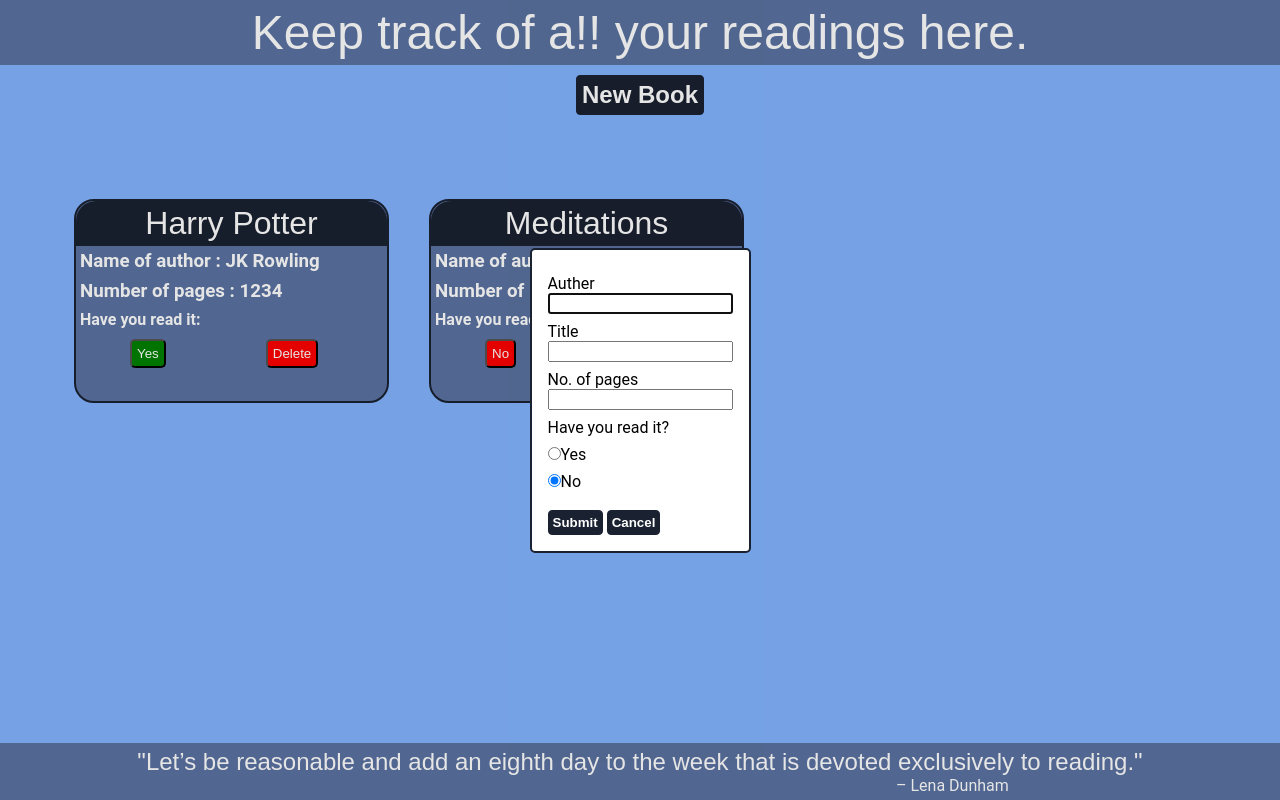
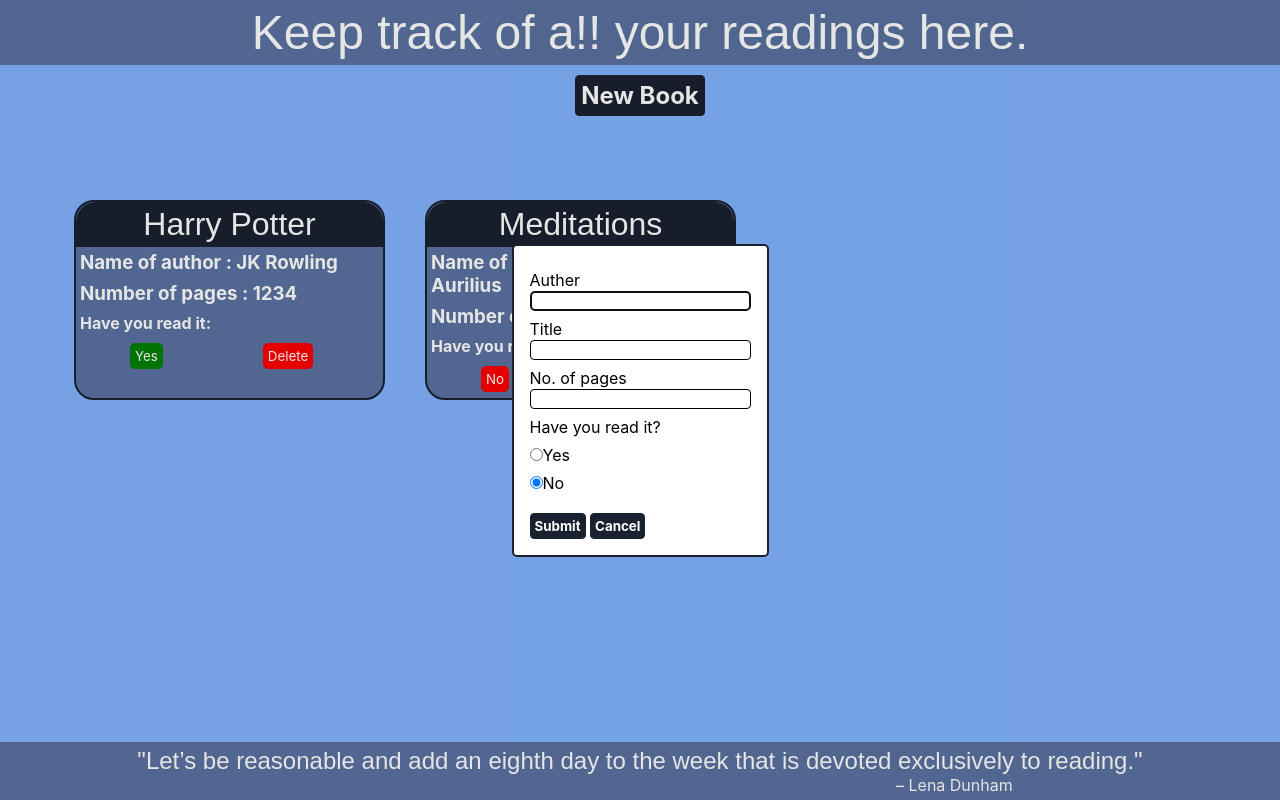
Before and after one commit to madesh02104/javascript-projects, a plain HTML site: page library/index.html in a window 1280 px wide. Both pictures are taken after a click on the button "New Book". Drawn offline with Linux system fonts and the light colour scheme; a web font is replaced by a local one.

Commit message:
added css boilerplate for better design

```diff
--- a/library/styles.css
+++ b/library/styles.css
@@ -1,5 +1,52 @@
+*,
+*::before,
+*::after {
+    box-sizing: border-box;
+}
+
 * {
+    border: none;
     margin: 0;
+    font-family: Inter, "Helvetica Neue", Helvetica, Arial, sans-serif;
+}
+
+menu:not(article menu),
+ol:not(article ol),
+ul:not(article ul) {
+    list-style: none;
+}
+
+menu,
+ol,
+ul {
+    padding-left: 0;
+}
+
+article ol,
+article ul {
+    list-style-position: inside;
+}
+
+
+html {
+    -webkit-text-size-adjust: none; /* for iOS Safari */
+    text-size-adjust: none; /* for other mobile browsers */
+}
+
+@media (prefers-reduced-motion: no-preference) {
+    html {
+          scroll-behavior: smooth;
+    }
+}
+
+label,
+button,
+select,
+summary,
+[type=radio],
+[type=submit],
+[type=checkbox] {
+    cursor: pointer;
 }
 
 body {
@@ -53,6 +100,11 @@ dialog {
 label {
     display: block;
     margin-top: 8px;
+}
+
+input{
+    border: 1px solid black;
+    border-radius: 4px;
 }
 
 .dialogBtn {
```
